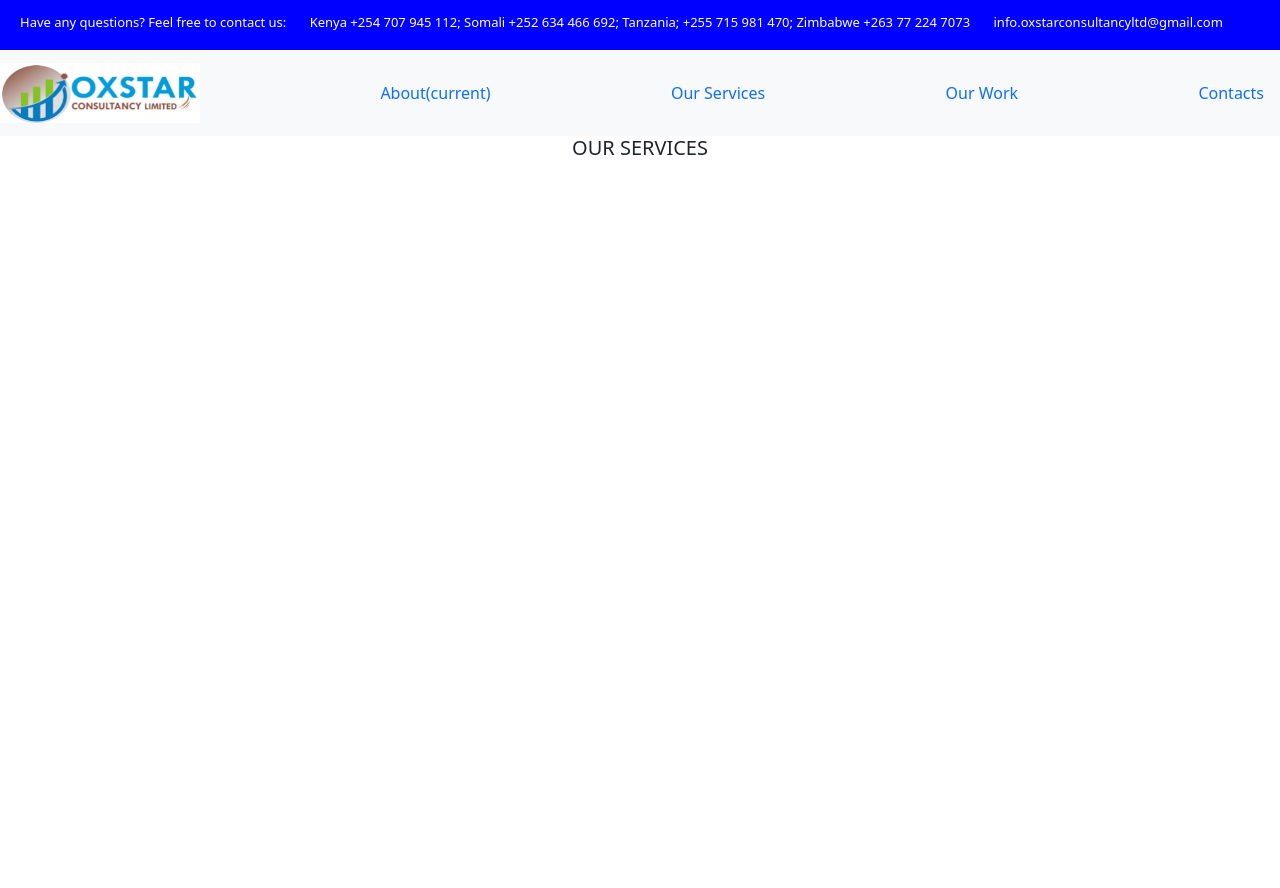
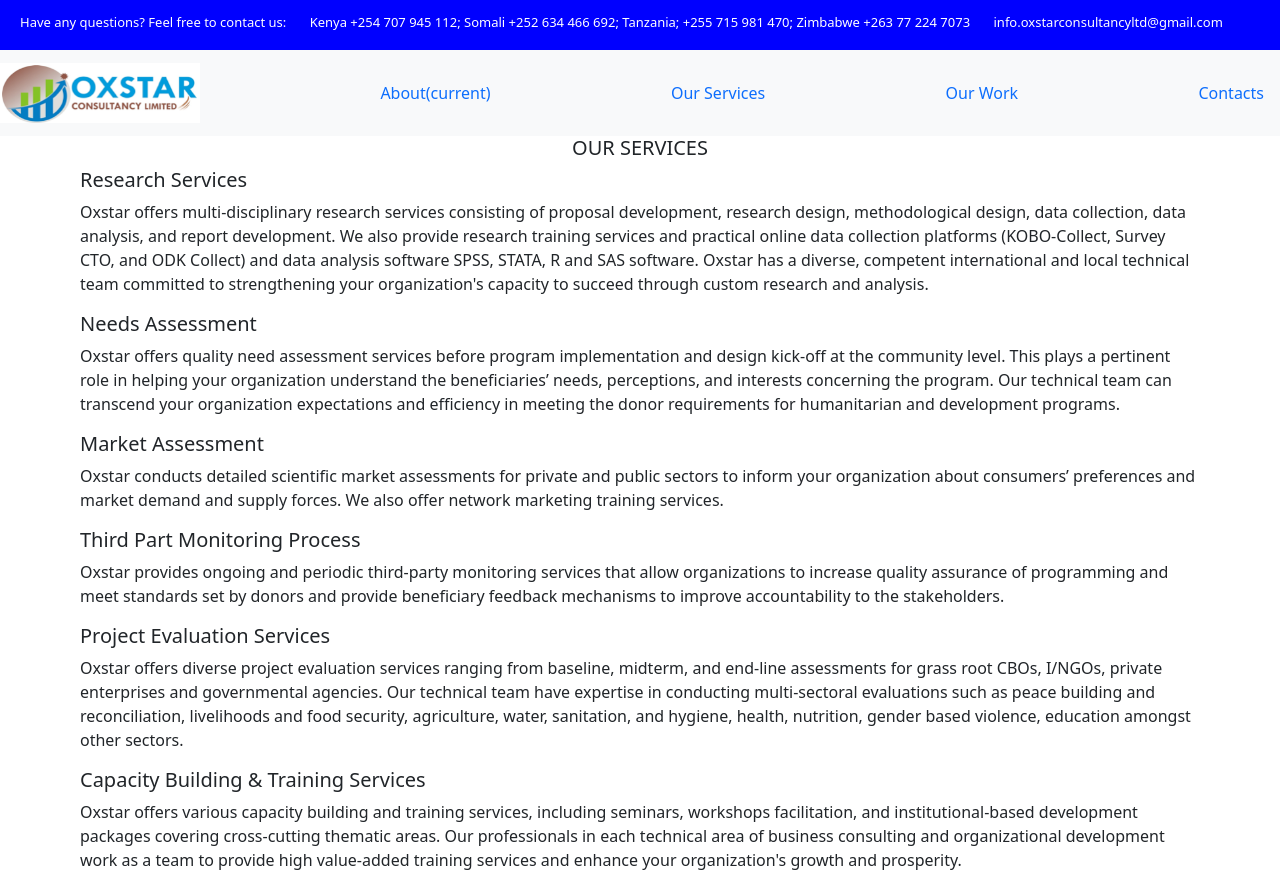
Before and after one commit to obewas/consultancyapp, a plain HTML site: page services.html in a window 1280 px wide. Before the commit the page ends 800 px from the top, so only its background shows below. Drawn offline with nearby package versions, Linux system fonts and the light colour scheme.

Commit message:
added work.html

```diff
--- a/css/styles.css
+++ b/css/styles.css
@@ -42,3 +42,8 @@
   .services h5 {
       text-align: center;
   }
+  .research, .needs, .market, .monitoring, .evaluation, .capacity {
+      margin-left: 5em;
+      margin-right: 5em;
+
+  }
--- a/services.html
+++ b/services.html
@@ -45,6 +45,30 @@
           <div class="services">
               <h5>OUR SERVICES</h5>
           </div>
+          <div class="research">
+              <h5>Research Services</h5>
+              <p>Oxstar offers multi-disciplinary research services consisting of proposal development, research design, methodological design, data collection, data analysis, and report development. We also provide research training services and practical online data collection platforms (KOBO-Collect, Survey CTO, and ODK Collect) and data analysis software SPSS, STATA, R and SAS software. Oxstar has a diverse, competent international and local technical team committed to strengthening your organization's capacity to succeed through custom research and analysis.</p>
+          </div>
+          <div class="needs">
+              <h5>Needs Assessment</h5>
+              <p>Oxstar offers quality need assessment services before program implementation and design kick-off at the community level. This plays a pertinent role in helping your organization understand the beneficiaries’ needs, perceptions, and interests concerning the program. Our technical team can transcend your organization expectations and efficiency in meeting the donor requirements for humanitarian and development programs.</p>
+          </div>
+          <div class="market">
+              <h5>Market Assessment</h5>
+              <p>Oxstar conducts detailed scientific market assessments for private and public sectors to inform your organization about consumers’ preferences and market demand and supply forces. We also offer network marketing training services. </p>
+          </div>
+          <div class="monitoring">
+              <h5>Third Part Monitoring Process</h5>
+              <p>Oxstar provides ongoing and periodic third-party monitoring services that allow organizations to increase quality assurance of programming and meet standards set by donors and provide beneficiary feedback mechanisms to improve accountability to the stakeholders.</p>
+          </div>
+          <div class="evaluation">
+              <h5>Project Evaluation Services</h5>
+              <p>Oxstar offers diverse project evaluation services ranging from baseline, midterm, and end-line assessments for grass root CBOs, I/NGOs, private enterprises and governmental agencies. Our technical team have expertise in conducting multi-sectoral evaluations such as peace building and reconciliation, livelihoods and food security, agriculture, water, sanitation, and hygiene, health, nutrition, gender based violence, education amongst other sectors. </p>
+          </div>
+          <div class="capacity">
+              <h5>Capacity Building & Training Services</h5>
+              <p>Oxstar offers various capacity building and training services, including seminars, workshops facilitation, and institutional-based development packages covering cross-cutting thematic areas. Our professionals in each technical area of business consulting and organizational development work as a team to provide high value-added training services and enhance your organization's growth and prosperity. </p>
+          </div>
 
 
 
```
Also changed, not shown: index.html (+1 -1 lines), work.html (added, +49 -0 lines), navbar.html (deleted).
